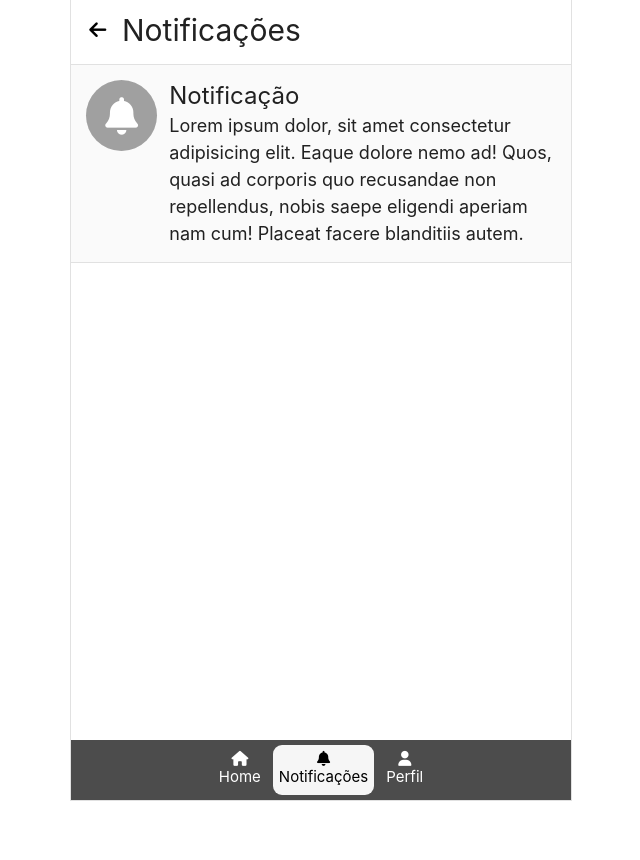
After one commit to VictorCyuvi20/TCC---organizacao-de-documentos-educacionais, a Flask app: page /atividade in a window 1280 px wide. The commit adds this page. Shown: the whole page, without its empty margins (319-959 px from the left). Run offline with Flask 3, Linux system fonts and the light colour scheme.

Commit message:
feat: rota e página de notificações

```diff
--- a/app.py
+++ b/app.py
@@ -89,6 +89,10 @@ def adm_request():
 @app.route("/user_profile")
 def user_profile():
     return render_template("pages/user_profile.html")
+
+@app.route("/atividade")
+def atividade():
+    return render_template("pages/atividade.html")
 
 # -------------ROTAS QUE PRECISAM CARREGAR ALGO-------------
 
--- a/templates/bases/main.html
+++ b/templates/bases/main.html
@@ -50,7 +50,7 @@
               Home
             </a>
 
-            <a class="navbar-option" href="/notifications">
+            <a class="navbar-option" href="/atividade">
               <i class="fa-solid fa-bell"></i>
               Notificações
             </a>
--- /dev/null
+++ b/templates/pages/atividade.html
@@ -0,0 +1,56 @@
+{% extends "bases/main.html" %}
+{% block title %}Notificações{% endblock %}
+
+{% block sectiontitle %}Notificações{% endblock %}
+
+{% block content %}
+<style>
+    .notification-card{
+        background-color: rgba(0,0,0,0.02);
+        margin: 1px 0;
+        margin-top: 0;
+        padding: 1em 1rem;
+
+        display: flex;
+    }
+
+    .notification-card .notify-icon{
+        width: 4.75rem;
+        height: 4.75rem;
+
+        display: flex;
+        justify-content: center;
+        align-items: center;
+        background-color: rgba(0,0,0,0.2);
+        color: white;
+        border-radius: 100%;
+
+        font-size: 2.5rem;
+    }
+
+    .notify-content{
+        margin-top: 0.2rem;
+        display: flex;
+        justify-items: start;
+        align-items: start;
+        flex-direction: column;
+        gap: 0.2rem;
+    }
+
+    .notification-card .notify-title,
+    .notification-card .notify-desc{
+        margin: 0;
+        padding-left: 0.8rem;
+    }
+</style>
+
+<section class="notifications">
+    <div class="notification-card outline">
+        <div class="notify-icon"> <i class="fa-solid fa-bell notify-icon"></i> </div>
+        <div class="notify-content">
+            <h3 class="notify-title fs-4">Notificação</h3>
+            <p class="notify-desc fs-2">Lorem ipsum dolor, sit amet consectetur adipisicing elit. Eaque dolore nemo ad! Quos, quasi ad corporis quo recusandae non repellendus, nobis saepe eligendi aperiam nam cum! Placeat facere blanditiis autem.</p>
+        </div>
+    </div>
+</section>
+{% endblock %}
```
